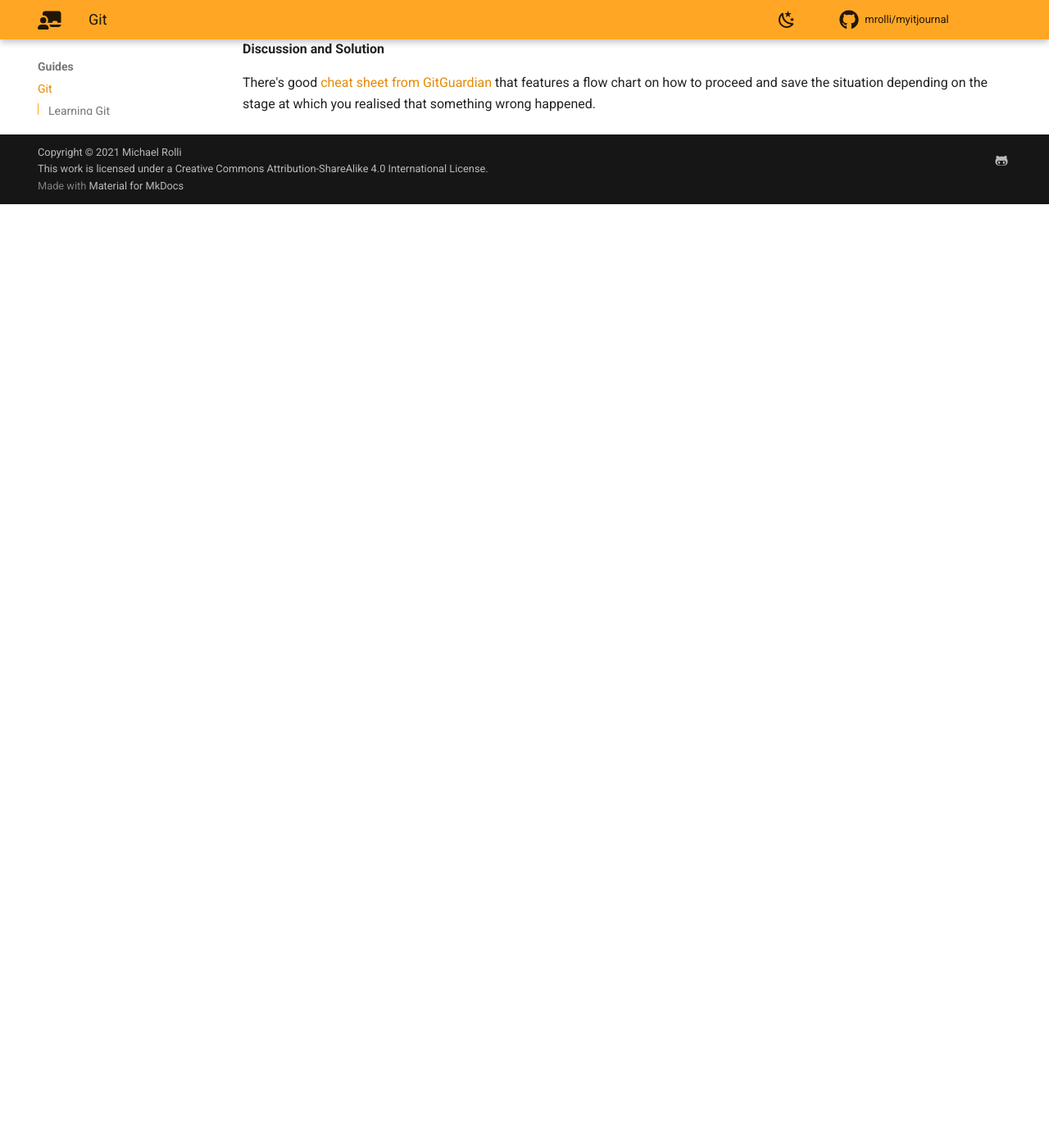
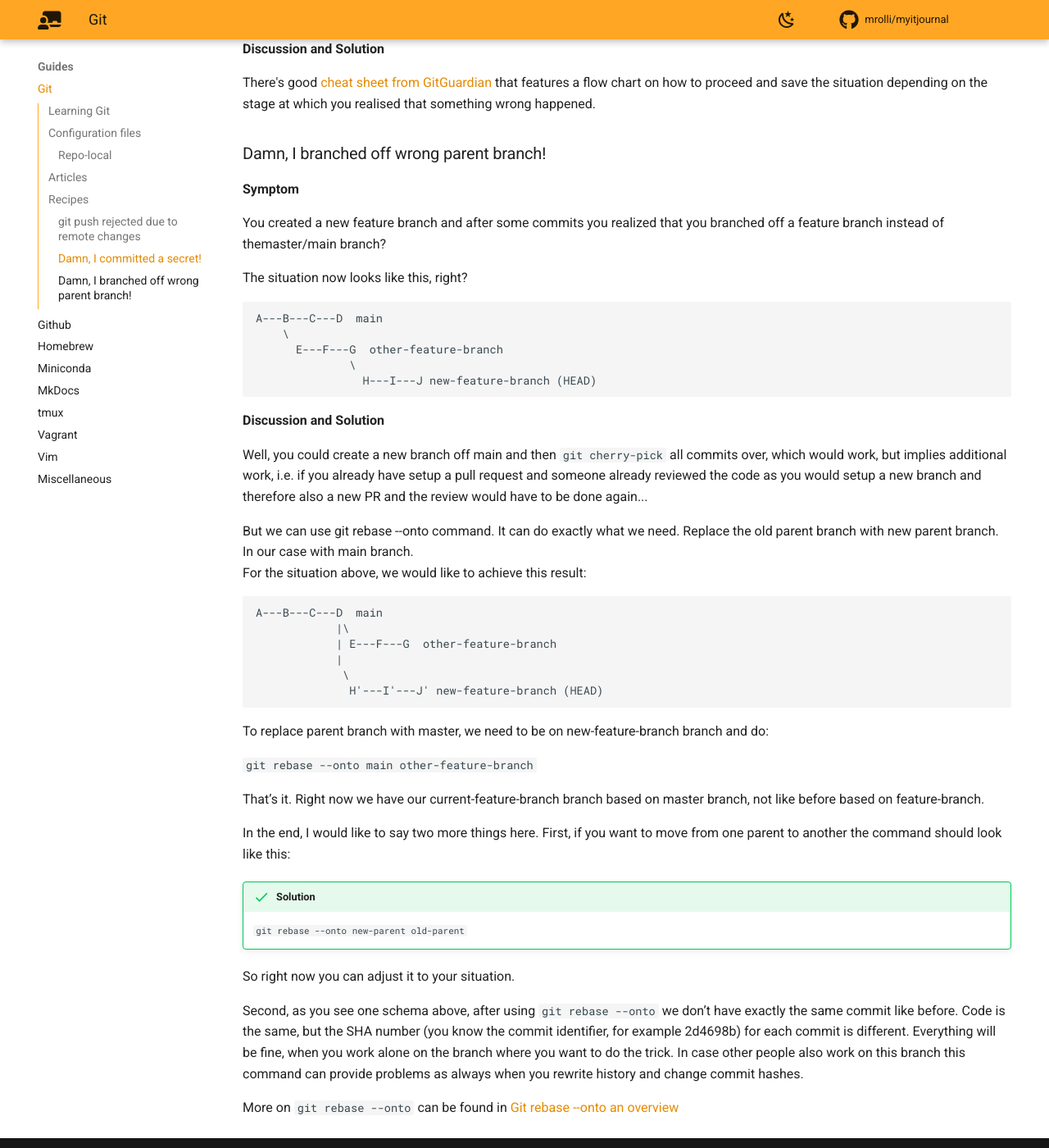
Before and after one commit to mrolli/myitjournal, an MkDocs documentation site: the page built from docs/guides/git.md, in a window 1280 px wide and 1400 px high, scrolled down 2074 px. Shown: the whole window at 82% size. Built offline with MkDocs 1.6.1 and Material for MkDocs 9.7.7, drawn with Linux system fonts in a browser that asks for light colours; emoji names are drawn with the system emoji font; comment, search, counter and statistics services are not loaded; before the commit the page ends 2323 px from its top, so only the background shows below that.

Commit message:
Add reciped about git rebase --onto

```diff
--- a/docs/guides/git.md
+++ b/docs/guides/git.md
@@ -72,3 +72,61 @@ You just committed a configuration file with a password in it? You entered a rea
 
 There's good [cheat sheet from GitGuardian](../pdf/RewritingYourGitHistory-Cheatsheet.pdf) that features a flow chart on how
 to proceed and save the situation depending on the stage at which you realised that something wrong happened.
+
+### Damn, I branched off wrong parent branch!
+
+**Symptom**
+
+You created a new feature branch and after some commits you realized that you
+branched off a feature branch instead of themaster/main branch?
+
+The situation now looks like this, right?
+
+    A---B---C---D  main
+        \
+          E---F---G  other-feature-branch
+                  \
+                    H---I---J new-feature-branch (HEAD)
+
+**Discussion and Solution**
+
+Well, you could create a new branch off main and then `git cherry-pick` all commits
+over, which would work, but implies additional work, i.e. if you already have setup
+a pull request and someone already reviewed the code as you would setup a new branch
+and therefore also a new PR and the review would have to be done again...
+
+But we can use git rebase --onto command. It can do exactly what we need.
+Replace the old parent branch with new parent branch. In our case with main branch.
+For the situation above, we would like to achieve this result:
+
+    A---B---C---D  main
+                |\
+                | E---F---G  other-feature-branch
+                |
+                 \
+                  H'---I'---J' new-feature-branch (HEAD)
+
+To replace parent branch with master, we need to be on new-feature-branch branch and do:
+
+`git rebase --onto main other-feature-branch`
+
+That’s it. Right now we have our current-feature-branch branch based on master
+branch, not like before based on feature-branch.
+
+In the end, I would like to say two more things here. First, if you want to move
+from one parent to another the command should look like this:
+
+!!! success "Solution"
+
+    `git rebase --onto new-parent old-parent`
+
+So right now you can adjust it to your situation.
+
+Second, as you see one schema above, after using `git rebase --onto` we don’t have
+exactly the same commit like before. Code is the same, but the SHA number (you know
+the commit identifier, for example 2d4698b) for each commit is different. Everything
+will be fine, when you work alone on the branch where you want to do the trick.
+In case other people also work on this branch this command can provide problems as
+always when you rewrite history and change commit hashes.
+
+More on `git rebase --onto` can be found in [Git rebase --onto an overview](https://womanonrails.com/git-rebase-onto)
```
